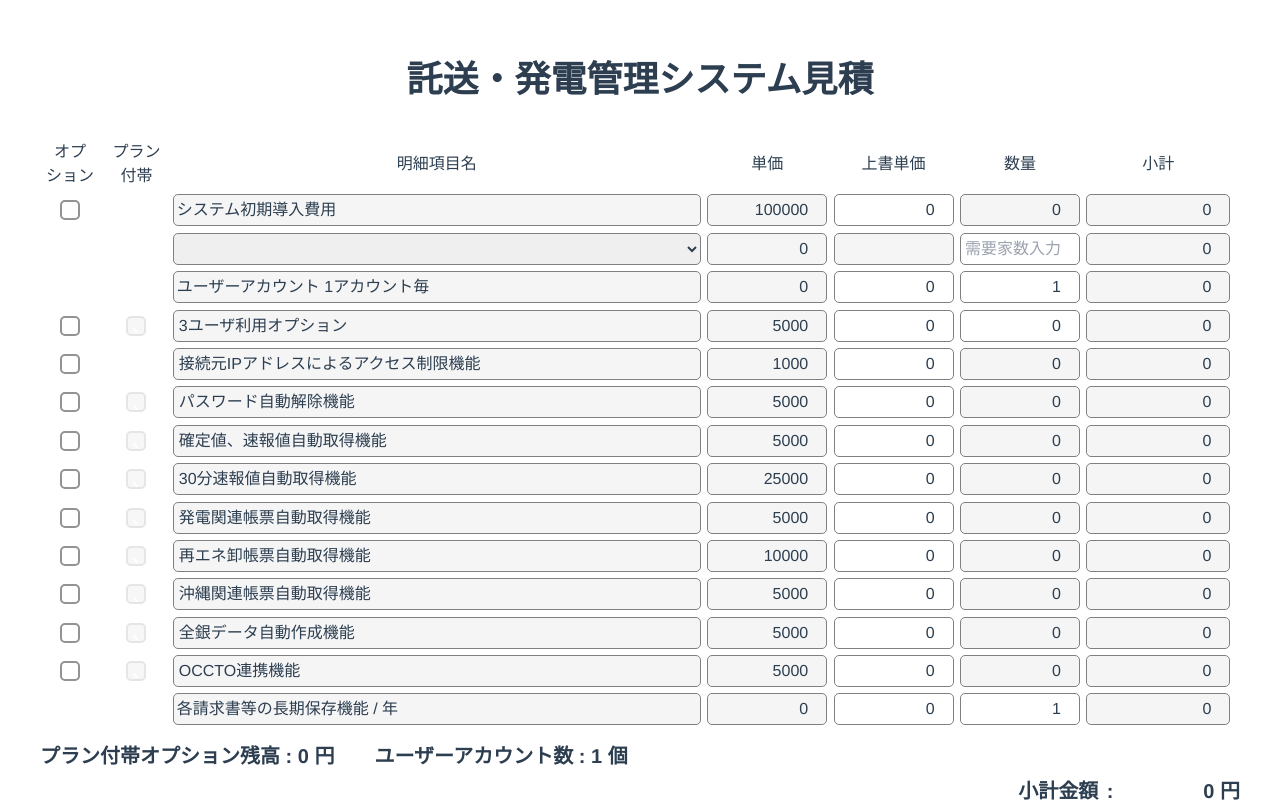
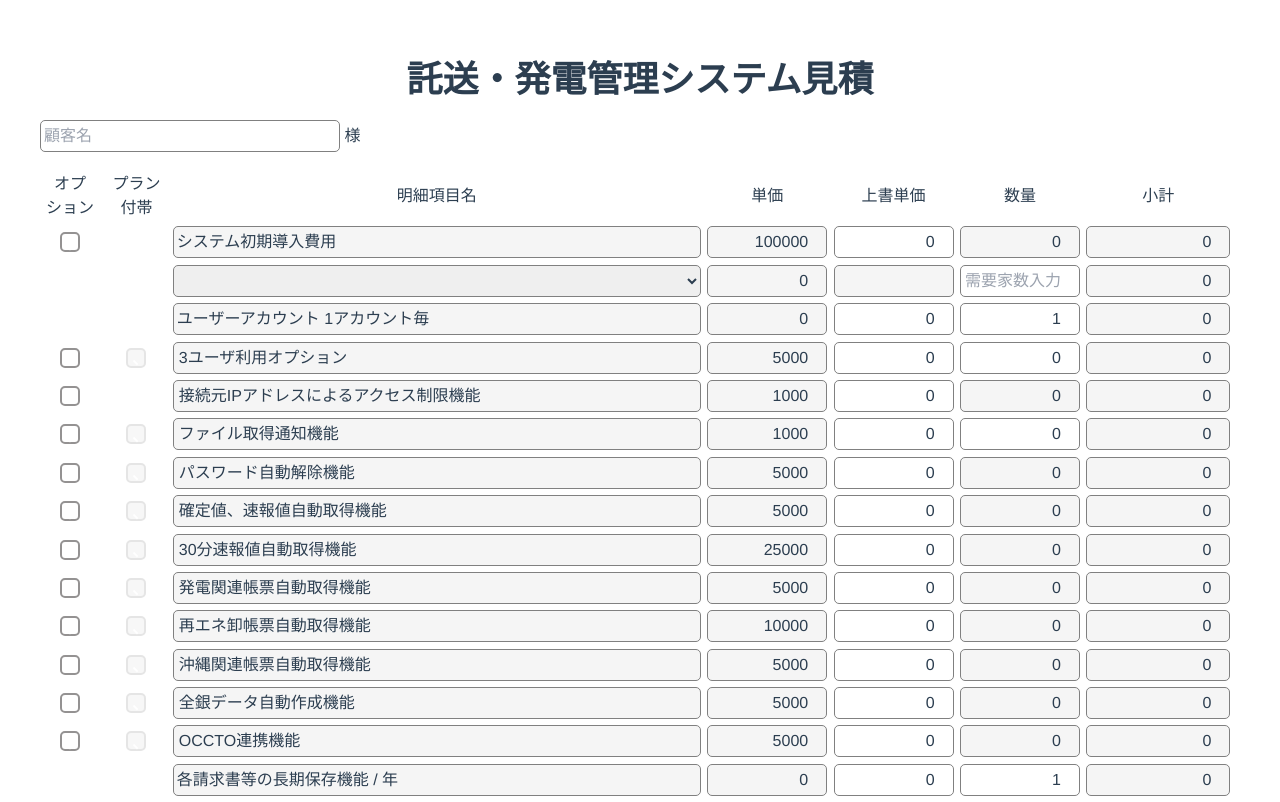
Before and after one commit to JEONGJONGIN/fpponopono-takusou-estimate, a Vue app: page / in a window 1280 px wide. Shown: the top 802 px of the page. Built offline with nearby package versions, Linux system fonts and the light colour scheme.

Commit message:
下記内容対応 - 新オプション追加 - 左上カスタマ社名追加

```diff
--- a/src/assets/index.css
+++ b/src/assets/index.css
@@ -19,6 +19,14 @@
   width: 1200px;
   margin: 0 auto;
   text-align: center;
+}
+
+.customer-name{
+  text-align: left;
+}
+
+.customer-name-input{
+  width: 300px;
 }
 
 button {
--- a/src/components/MainView.vue
+++ b/src/components/MainView.vue
@@ -1,6 +1,14 @@
 <template>
   <div class="estimate-tool">
-    <h1 class="mb-10 text-4xl font-bold">託送・発電管理システム見積</h1>
+    <h1 class="mb-5 text-4xl font-bold">託送・発電管理システム見積</h1>
+    <div class="mb-5 customer-name">
+      <input
+        type="text"
+        class="customer-name-input"
+        v-model="customerName"
+        placeholder="顧客名"
+      /> 様
+    </div>
     <div class="fpinvoice-editor">
       <div class="fpinvoice">
         <div class="billing-items-menu">オプ<br />ション</div>
@@ -334,6 +342,16 @@ const products = ref([
     isReadonly: true,
     class: "text-right product-quantity",
   },
+    {
+    type: "product",
+    name: "ファイル取得通知機能",
+    price: 1000,
+    selected_option: false,
+    quantity: 0,
+    variablePrice: 0,
+    isReadonly: false,
+    class: "text-right",
+  },
   {
     type: "product",
     name: "パスワード自動解除機能",
@@ -599,10 +617,7 @@ function calculateCost(item) {
       return baseCost - firstUserPrice - discount;
     }
   } else if (item.type === "storage" && usercount > 1) {
-    const discount =
-      item.variablePrice > 0
-        ? item.variablePrice
-        : item.price
+    const discount = item.variablePrice > 0 ? item.variablePrice : item.price;
     return baseCost - discount;
   } else if (item.selected_option_plan) {
     const discount =
```
